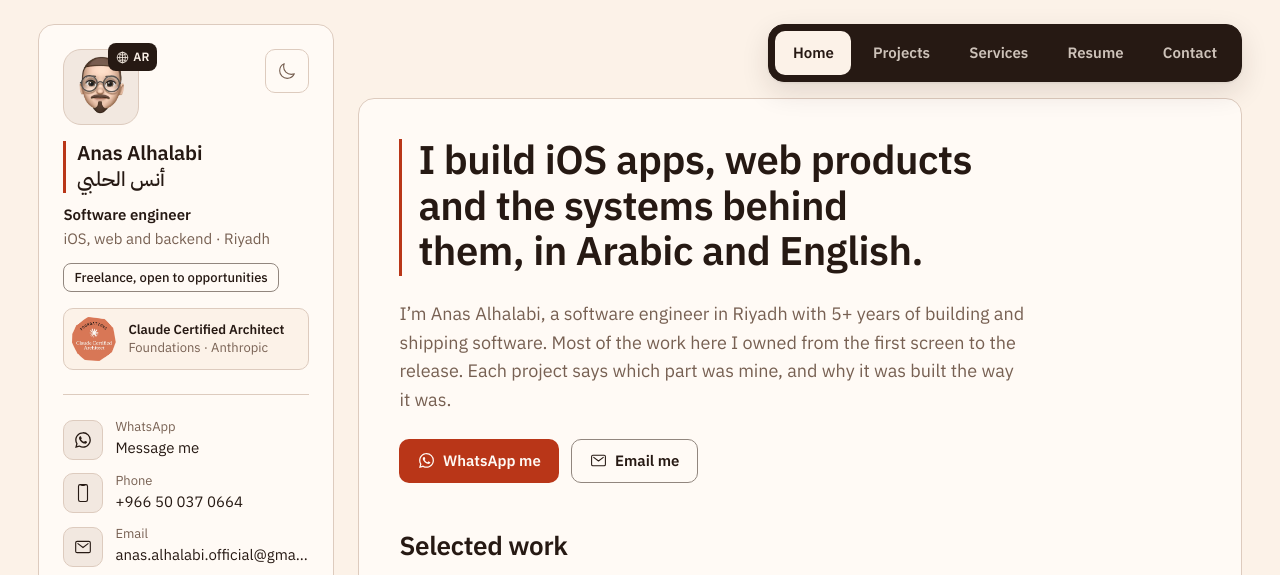
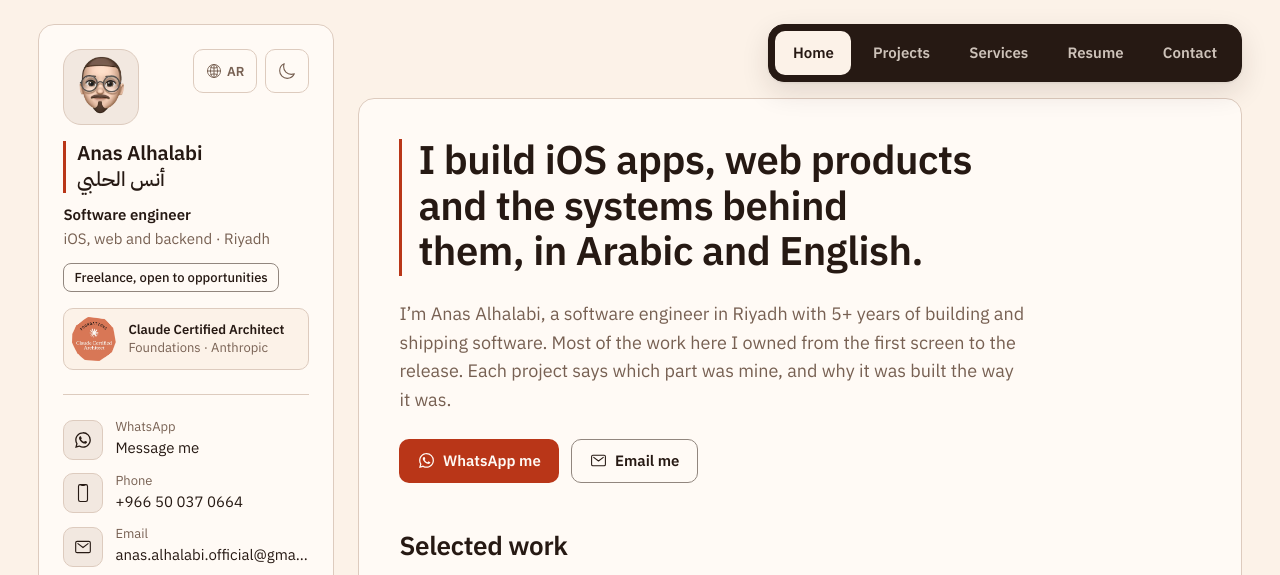
Before and after one commit to Noice-Anas/anas-portfolio, a website: page index.html in a window 1280 px wide. Shown: the top 575 px of the page. Drawn offline with Linux system fonts and the light colour scheme.

Commit message:
[Feature] Move the language toggle next to the theme toggle
The globe language link was a small ink badge pinned to the avatar's
corner. It is now an outlined 44px button grouped with the sun/moon
theme button in a new .card-controls pair, styled to match it.

- Desktop: the pair sits in the profile card's top corner.
- At or below 1000px it moves to the end of the "Contact details" row;
  in the corner it squeezed the name column and overlapped it at 320px.
- Mirrors in RTL through logical properties.
- Update the stale script.js comment and CLAUDE.md mentions of the
  avatar globe badge; log the change in done-tasks.md.

```diff
--- a/assets/css/style.css
+++ b/assets/css/style.css
@@ -264,34 +264,36 @@ main {
   object-fit: cover;
 }
 
-/* language switch: a real link to the other language's URL */
-.lang-toggle {
-  position: absolute;
-  inset-block-start: -6px;
-  inset-inline-end: -18px;
-  display: inline-flex;
-  align-items: center;
-  gap: 4px;
-  min-height: 28px;
-  min-width: 28px;
-  padding: 0 8px;
-  border-radius: var(--r-sm);
-  background: var(--ink);
-  color: var(--canvas);
-  font-size: .75rem;
-  font-weight: 600;
-  line-height: 1;
-  transition: background-color var(--dur-fast) var(--ease-out);
-}
-.lang-toggle .icon { font-size: 13px; }
-.lang-toggle:hover { background: var(--accent-press); color: var(--on-accent); }
-.lang-toggle:focus-visible { outline-offset: 2px; }
-
-/* theme switch: explicit choice only, always visible in the card's corner */
-.theme-toggle {
+/* The card's two controls, side by side in its corner: language, then theme.
+   Same height, same outline, so they read as one pair. */
+.card-controls {
   position: absolute;
   inset-block-start: 0;
   inset-inline-end: 0;
+  display: flex;
+  gap: var(--s-2);
+}
+
+/* language switch: a real link to the other language's URL */
+.lang-toggle {
+  display: inline-flex;
+  align-items: center;
+  gap: 5px;
+  height: 44px;
+  padding: 0 12px;
+  border-radius: var(--r);
+  border: 1px solid var(--line);
+  color: var(--ink-2);
+  font-size: .8125rem;
+  font-weight: 600;
+  line-height: 1;
+  transition: background-color var(--dur-fast) var(--ease-out), color var(--dur-fast) var(--ease-out);
+}
+.lang-toggle .icon { font-size: 16px; }
+.lang-toggle:hover { background: var(--wash); color: var(--ink); }
+
+/* theme switch: explicit choice only */
+.theme-toggle {
   width: 44px;
   height: 44px;
   display: grid;
@@ -928,10 +930,14 @@ details.disc > p { padding: 0 var(--s-4) var(--s-4) calc(var(--s-4) + 7px + var(
   .sidebar { position: static; max-height: none; overflow: visible; padding: var(--s-4); gap: var(--s-4); }
   .sidebar-info { grid-template-columns: auto minmax(0, 1fr); align-items: start; gap: var(--s-3) var(--s-5); }
   .avatar-box img { width: 60px; height: 60px; border-radius: 15px; }
-  .info-content { padding-inline-end: 44px; }
-  .cert-chip { grid-column: 1 / -1; }
+  /* the toggle pair leaves the corner (it would squeeze the name) and shares
+     the "Contact details" row, at its far end */
+  .card-controls { position: static; grid-column: 2; grid-row: 3; justify-self: end; align-self: center; }
+  .cert-chip { grid-column: 1 / -1; grid-row: 2; }
   .info_more-btn {
     grid-column: 1 / -1;
+    grid-row: 3;
+    justify-self: start;
     display: inline-flex;
     align-items: center;
     gap: var(--s-2);
--- a/assets/js/script.js
+++ b/assets/js/script.js
@@ -592,8 +592,8 @@ const reduceMotion = window.matchMedia('(prefers-reduced-motion: reduce)').match
  * -----------------------------------------------------------------------------
  * Clicking the avatar ("the head") quietly navigates to the unlisted
  * /portfolio-pricing/ sales sheet. Deliberately undiscoverable: no href, no
- * pointer cursor, no affordance — only the avatar IMAGE (not the globe language
- * toggle sharing the .avatar-box) triggers it. Null-guarded. Relative path so it
+ * pointer cursor, no affordance — only the avatar IMAGE inside .avatar-box
+ * triggers it. Null-guarded. Relative path so it
  * resolves under both the apex domain and the github.io/anas-portfolio base.
  */
 (function avatarPricingEntry() {
--- a/index.html
+++ b/index.html
@@ -101,10 +101,6 @@
 
         <figure class="avatar-box">
           <img width="256" height="256" src="./assets/images/my-avatar.webp" alt="Anas Alhalabi" onerror="this.onerror=null;this.src='./assets/images/my-avatar.svg'" data-i18n-alt="image.1">
-          <a class="lang-toggle" data-lang-toggle data-track-event="lang-toggle" aria-label="AR: عرض الموقع بالعربية" href="index-ar.html" hreflang="ar">
-            <svg class="icon" aria-hidden="true" focusable="false"><use href="#i-globe-outline"></use></svg>
-            <span data-lang-label>AR</span>
-          </a>
         </figure>
 
         <div class="info-content">
@@ -113,11 +109,17 @@
           <p class="status" data-i18n="status">Freelance, open to opportunities</p>
         </div>
 
-        <button class="theme-toggle" type="button" data-theme-toggle aria-pressed="false" data-umami-event="theme-toggle">
-          <svg class="icon i-moon" aria-hidden="true" focusable="false"><use href="#i-moon-outline"></use></svg>
-          <svg class="icon i-sun" aria-hidden="true" focusable="false"><use href="#i-sunny-outline"></use></svg>
-          <span class="visually-hidden" data-i18n="theme.toggle">Dark theme</span>
-        </button>
+        <div class="card-controls">
+          <a class="lang-toggle" data-lang-toggle data-track-event="lang-toggle" aria-label="AR: عرض الموقع بالعربية" href="index-ar.html" hreflang="ar">
+            <svg class="icon" aria-hidden="true" focusable="false"><use href="#i-globe-outline"></use></svg>
+            <span data-lang-label>AR</span>
+          </a>
+          <button class="theme-toggle" type="button" data-theme-toggle aria-pressed="false" data-umami-event="theme-toggle">
+            <svg class="icon i-moon" aria-hidden="true" focusable="false"><use href="#i-moon-outline"></use></svg>
+            <svg class="icon i-sun" aria-hidden="true" focusable="false"><use href="#i-sunny-outline"></use></svg>
+            <span class="visually-hidden" data-i18n="theme.toggle">Dark theme</span>
+          </button>
+        </div>
 
         <a class="cert-chip" href="https://www.credly.com/badges/95781f3b-3b82-4f90-9522-fdd80f681e1c" target="_blank" rel="noopener" data-umami-event="cert-verify" data-umami-event-cert="CCA-F-sidebar">
           <img width="44" height="44" src="./assets/images/claude-certified-architect-badge.webp" alt="" loading="eager">
```
Also changed, not shown: CLAUDE.md (+7 -4 lines), done-tasks.md (+6 -1 lines).
